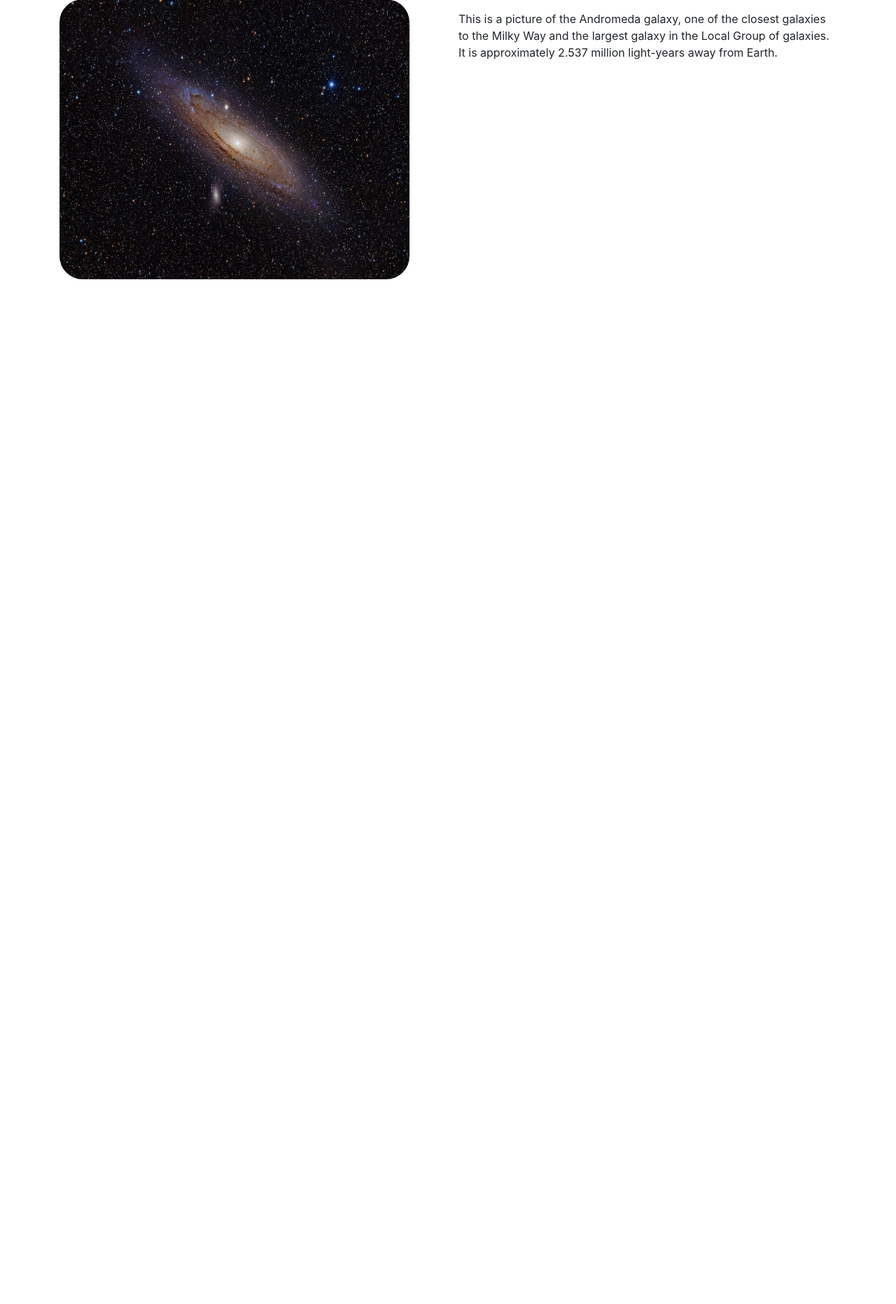
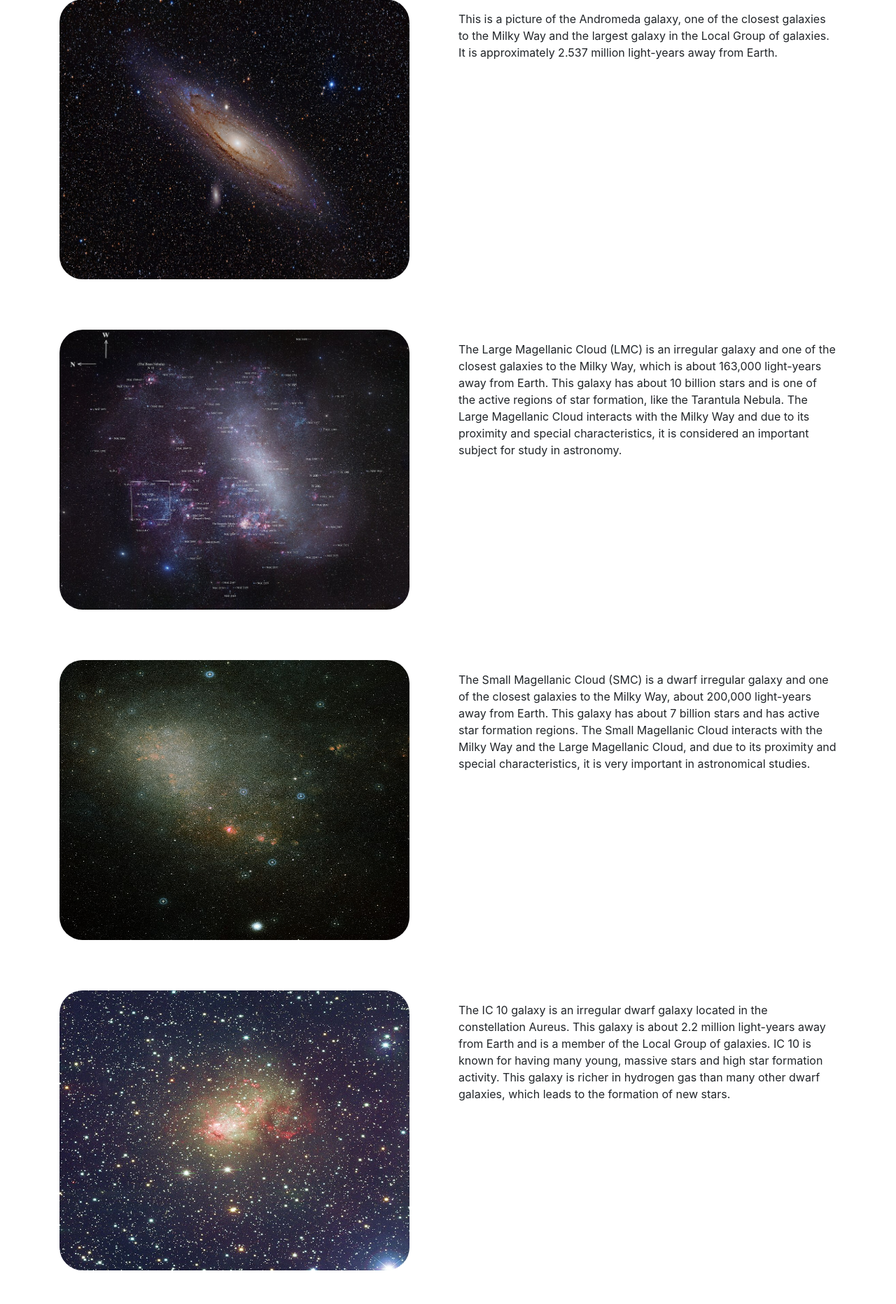
Before and after one commit to Programmingmonth/Weblog, a Django app: page /imagea/ in a window 1280 px wide. Shown: the part 119-1982 px from the top of the page at 70% size. Before the commit the page ends 518 px from the top, so only its background shows below. Run offline with Django 5.2, Linux system fonts and the light colour scheme; some libraries are stand-ins or nearby versions.

Commit message:
Initial commit

```diff
--- a/Astronomy/web/templates/Imagea.html
+++ b/Astronomy/web/templates/Imagea.html
@@ -7,7 +7,7 @@
     <!-- Bootstrap CSS -->
     <link href="https://stackpath.bootstrapcdn.com/bootstrap/4.5.2/css/bootstrap.min.css" rel="stylesheet">
     <style>
-        .Andromeda {
+        .Andromeda, .Lmc, .smc, .Ic10 {
             border-radius: 33px;
             overflow: hidden;
             height: 400px;
@@ -25,7 +25,37 @@
                 <img class="Andromeda" src="{% static 'image/Andromeda.jpg' %}" alt="Andromeda Picture">
             </div>
             <div class="col-md-6 d-flex align-items-start mt-3">
-                <p class="text-left">This is a picture of the Andromeda galaxy, one of the closest galaxies to the Milky Way and the largest galaxy in the Local Group of galaxies. It is approximately 2.537 million light-years away from Earth.</p>
+                <p>This is a picture of the Andromeda galaxy, one of the closest galaxies to the Milky Way and the largest galaxy in the Local Group of galaxies. It is approximately 2.537 million light-years away from Earth.</p>
+            </div>
+        </div>
+        <br>
+        <div class="row mt-5">
+            <div class="col-md-6">
+                <img class="Lmc" src="{% static 'image/Large-Magellanic-Cloud.jpg' %}" alt="Large Magellanic Cloud Picture">
+            </div>
+            <div class="col-md-6 d-flex align-items-start mt-3">
+                <p>The Large Magellanic Cloud (LMC) is an irregular galaxy and one of the closest galaxies to the Milky Way, which is about 163,000 light-years away from Earth. This galaxy has about 10 billion stars and is one of the active regions of star formation, like the Tarantula Nebula. The Large Magellanic Cloud interacts with the Milky Way and due to its proximity and special characteristics, it is considered an important subject for study in astronomy.</p>
+            </div>
+        </div>
+        <br>
+        <div class="row mt-5">
+            <div class="col-md-6">
+                <img class="smc" src="{% static 'image/small-magellanic-cloud.jpg' %}" alt="Smc Picture">
+            </div>
+            <div class="col-md-6 d-flex align-items-start mt-3">
+                <p>The Small Magellanic Cloud (SMC) is a dwarf irregular galaxy and one of the closest galaxies to the Milky Way, about 200,000 light-years away from Earth. This galaxy has about 7 billion stars and has active star formation regions. The Small Magellanic Cloud interacts with the Milky Way and the Large Magellanic Cloud, and due to its proximity and special characteristics, it is very important in astronomical studies.</p>
+            </div>
+        </div>
+        <br>
+        <div class="row mt-5">
+            <div class="col-md-6">
+                <img class="Ic10" src="{% static 'image/IC10.jpg' %}" alt="Ic10 Picture">
+                <br>
+                <br>
+                <br>
+            </div>
+            <div class="col-md-6 d-flex align-items-start mt-3">
+                <p>The IC 10 galaxy is an irregular dwarf galaxy located in the constellation Aureus. This galaxy is about 2.2 million light-years away from Earth and is a member of the Local Group of galaxies. IC 10 is known for having many young, massive stars and high star formation activity. This galaxy is richer in hydrogen gas than many other dwarf galaxies, which leads to the formation of new stars.</p>
             </div>
         </div>
     </div>
```
Also changed, not shown: Astronomy/static/image/IC10.jpg (added), Astronomy/static/image/Large-Magellanic-Cloud.jpg (added), Astronomy/static/image/small-magellanic-cloud.jpg (added).
